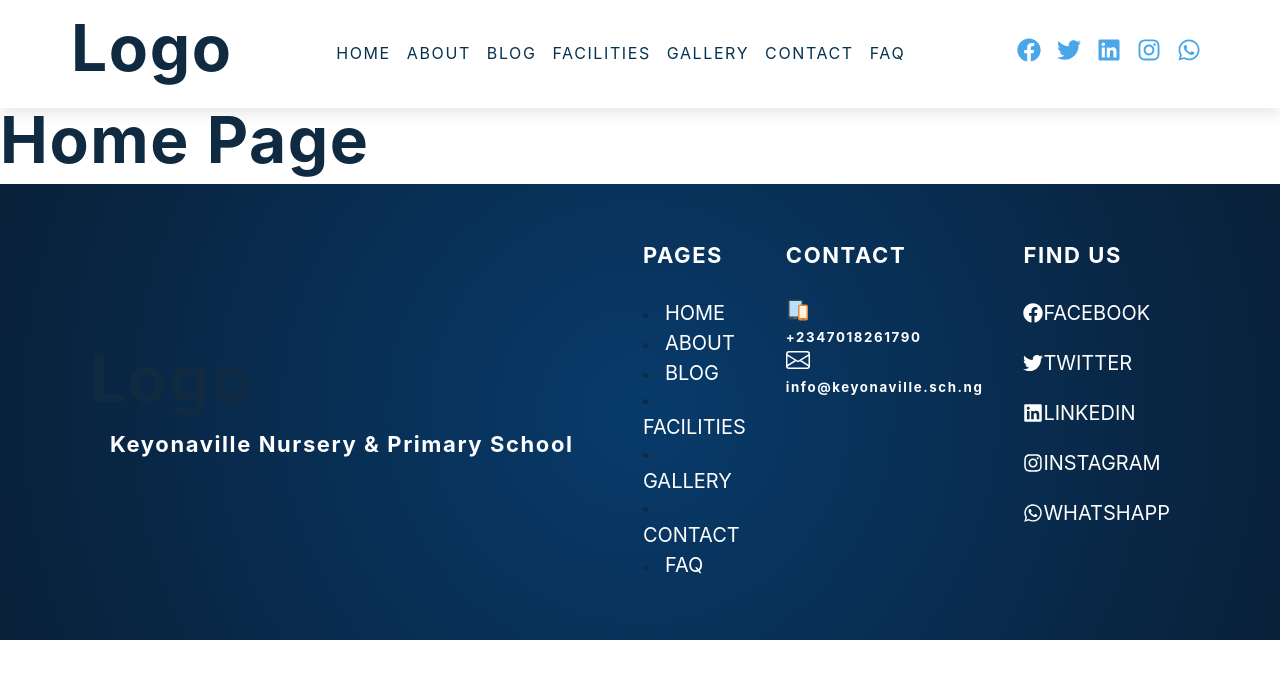
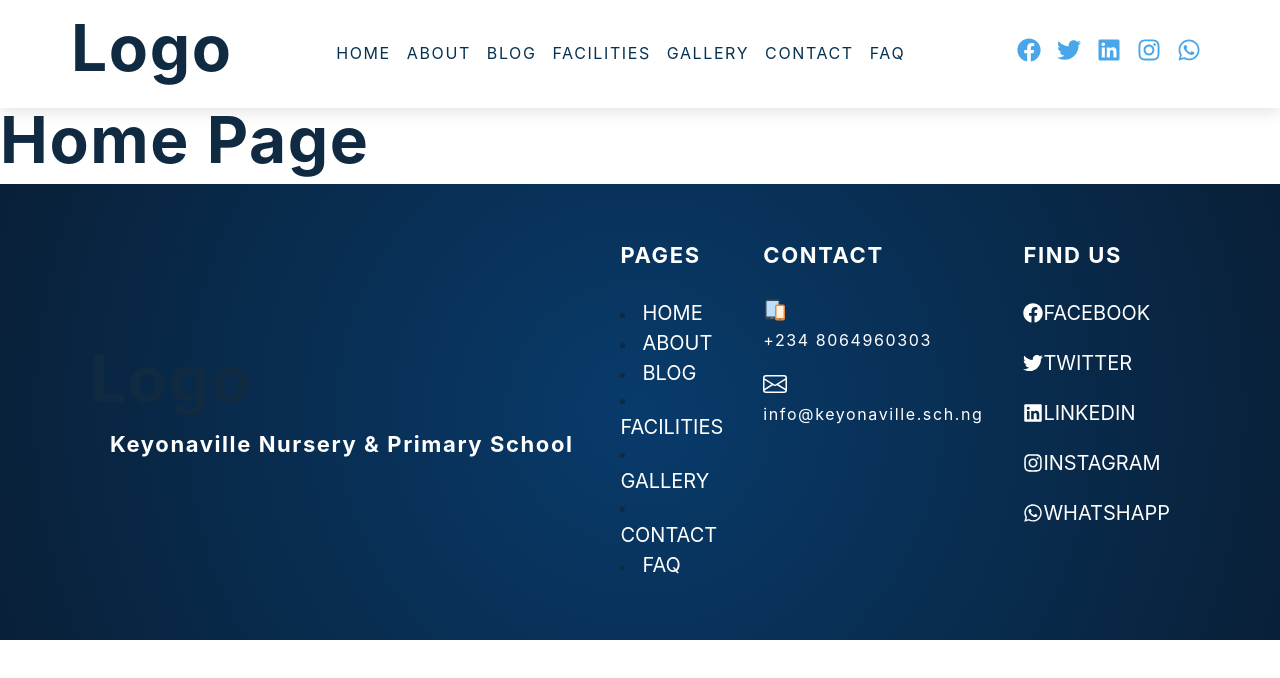
Before and after one commit to domchu/keyonaville, a Next.js app: page / in a window 1280 px wide. Shown: the top 678 px of the page. Built offline with nearby package versions, Linux system fonts and the light colour scheme.

Commit message:
chore:change of contact

```diff
--- a/Components/Footer/Footer.js
+++ b/Components/Footer/Footer.js
@@ -56,11 +56,11 @@ function Footer() {
             <Box className="footer-tools">
               <div>
                 <FcSmartphoneTablet className="contact" />
-                <h5>+2347018261790</h5>
+                <p>+234 8064960303</p>
               </div>
               <div>
                 <BsEnvelope className="contact" />
-                <h5>info@keyonaville.sch.ng</h5>
+                <p>info@keyonaville.sch.ng</p>
               </div>
             </Box>
           </Box>
--- a/styles/globals.css
+++ b/styles/globals.css
@@ -305,9 +305,10 @@ nav {
   color: #fff;
   font-size: 1.5rem;
   align-items: center;
+  font-weight: normal;
 }
 
-.footer-tools h5 {
+.footer-tools p {
   letter-spacing: var(--spacing);
   color: #ffffff;
 }
--- a/styles/globals.scss
+++ b/styles/globals.scss
@@ -265,8 +265,9 @@ Variables
     color: #fff;
     font-size: 1.5rem;
     align-items: center;
+    font-weight: normal;
   }
-  .footer-tools h5{
+  .footer-tools p{
     letter-spacing: var(--spacing);
     color: #ffffff;
   }
```
Also changed, not shown: 1 other file (tests, documents, lock files or other folders).
